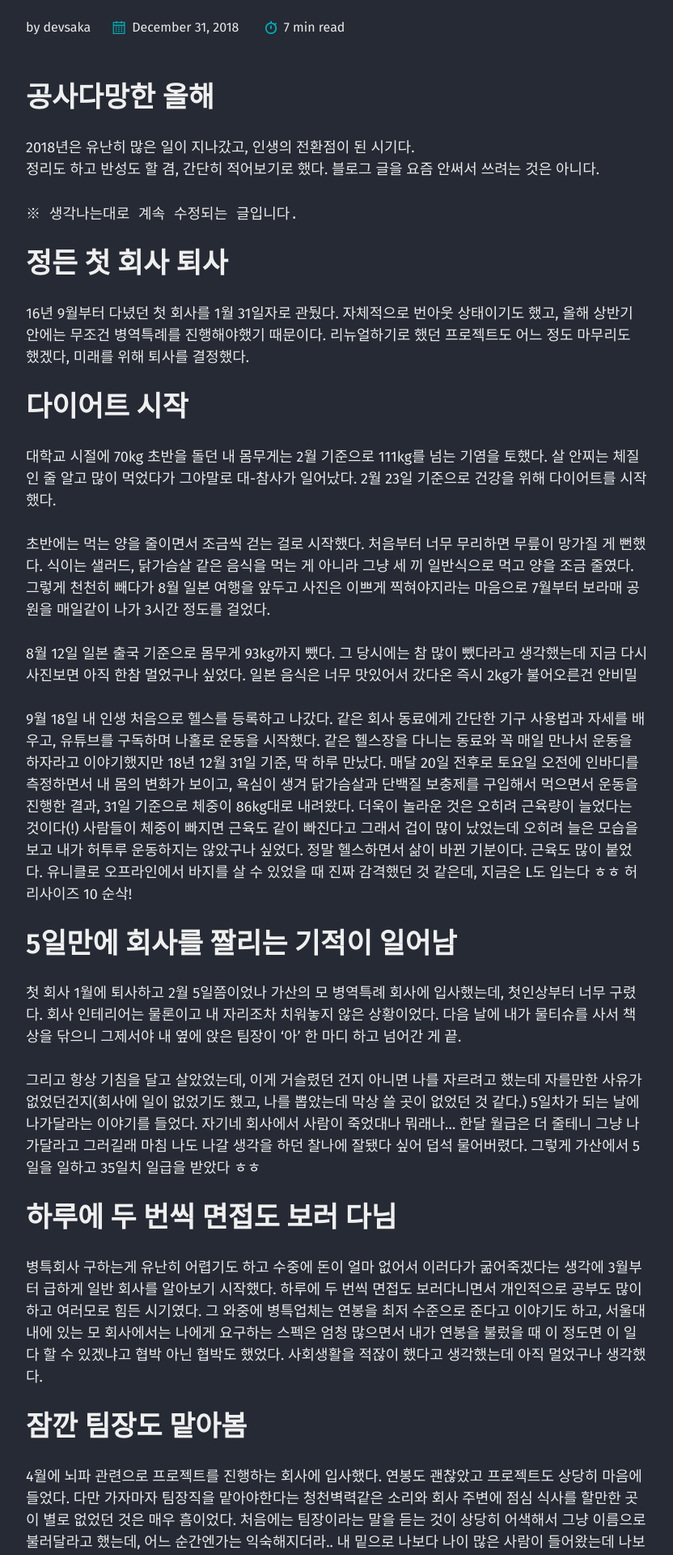
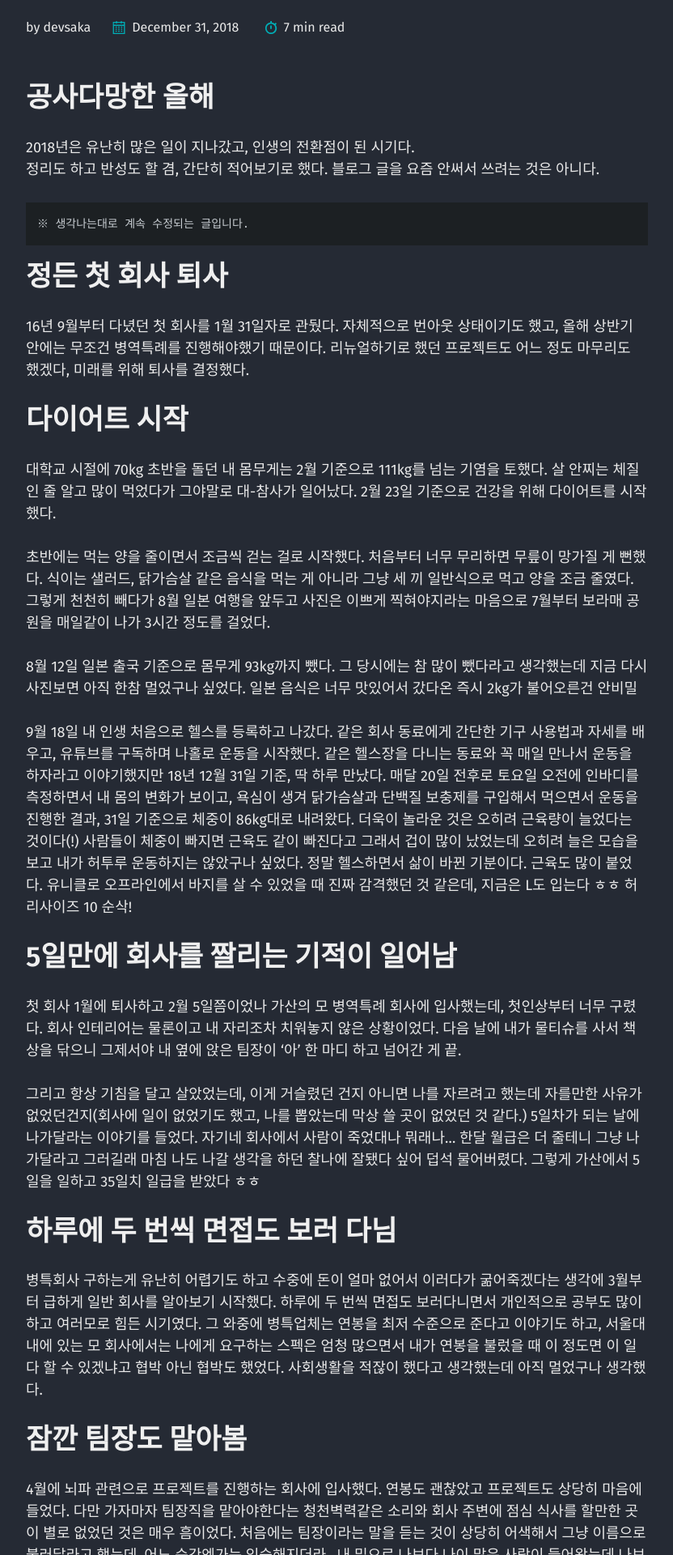
Before and after one commit to mmistakes/jekyll-theme-basically-basic, a Jekyll site: the page built from _posts/2018-12-31-year-end-post.md, in a window 1280 px wide. Shown: the part 405-2325 px from the top of the page at 81% size, without its empty margins (40-872 px from the left). Built offline with Jekyll 4.4.1, drawn with Linux system fonts in a browser that asks for light colours; comment, search, counter and statistics services are not loaded.

````diff
--- a/_posts/2018-12-31-year-end-post.md
+++ b/_posts/2018-12-31-year-end-post.md
@@ -13,7 +13,9 @@ cover:
 ## 공사다망한 올해
 2018년은 유난히 많은 일이 지나갔고, 인생의 전환점이 된 시기다.<br>정리도 하고 반성도 할 겸, 간단히 적어보기로 했다. 블로그 글을 요즘 안써서 쓰려는 것은 아니다.
 
-`※ 생각나는대로 계속 수정되는 글입니다.`
+```
+※ 생각나는대로 계속 수정되는 글입니다.
+```
 
 ## 정든 첫 회사 퇴사
 16년 9월부터 다녔던 첫 회사를 1월 31일자로 관뒀다. 자체적으로 번아웃 상태이기도 했고, 올해 상반기 안에는 무조건 병역특례를 진행해야했기 때문이다. 리뉴얼하기로 했던 프로젝트도 어느 정도 마무리도 했겠다, 미래를 위해 퇴사를 결정했다.
````
